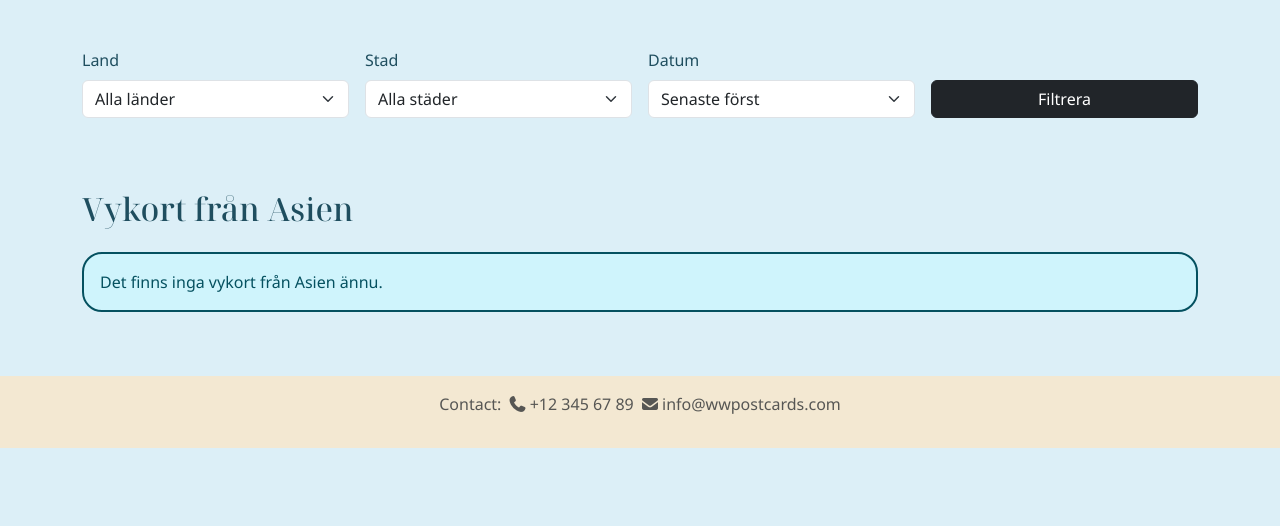
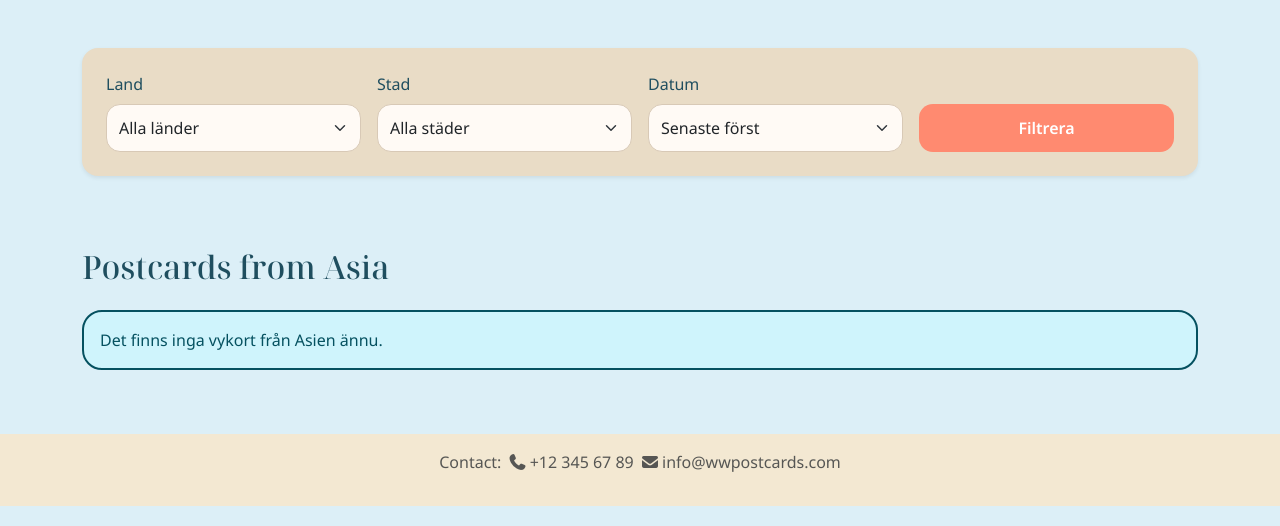
Before and after one commit to Kimberly-Cicek/WWPostcards, a PHP site: page /feed.asia.php in a window 1280 px wide. Shown: the part 182-708 px from the top of the page. Run offline with PHP 8.4, Linux system fonts and the light colour scheme; data that the repository does not hold is empty; some libraries are stand-ins or nearby versions; some web fonts are replaced.

Commit message:
små fix

```diff
--- a/assets/css/style.css
+++ b/assets/css/style.css
@@ -432,6 +432,49 @@ header {
   color: white;
 }
 
+/* fejk-filtrering */
+
+.filter-box {
+  background-color: #e9dcc6;
+  border-radius: 24px;
+  padding: 1.5rem;
+  box-shadow: 0 6px 18px rgba(0, 0, 0, 0.05);
+}
+
+.filter-box .form-select {
+  background-color: #fffaf5;
+  border: 1px solid #d8c9b6;
+  border-radius: 14px;
+  min-height: 48px;
+}
+
+.filter-box .form-select:focus {
+  border-color: #ff8a70;
+  box-shadow: 0 0 0 0.2rem rgba(255, 138, 112, 0.18);
+}
+
+.filter-btn {
+  background-color: #ff8a70;
+  color: white;
+  border: none;
+  border-radius: 14px;
+  min-height: 48px;
+  font-weight: 600;
+}
+
+.filter-btn:hover {
+  background-color: #f5795d;
+}
+
+.postcard-card {
+  transition: transform 0.2s ease, box-shadow 0.2s ease;
+}
+
+.postcard-card:hover {
+  transform: translateY(-4px);
+  box-shadow: 0 10px 24px rgba(0, 0, 0, 0.08);
+}
+
 
 /* Footer */
 footer {
--- a/feed.asia.php
+++ b/feed.asia.php
@@ -33,10 +33,11 @@ $postcards = $stmt->fetchAll();
 ?>
 
 <div class="container mb-4">
+    <div class="filter-box p-4 rounded-4 shadow-sm">
         <form class="row g-3">
             <div class="col-md-3">
-            <label class="form-label">Land</label>
-            <select class="form-select">
+                <label for="country" class="form-label filter-label">Land</label>
+                <select id="country" class="form-select custom-select">
                     <option selected>Alla länder</option>
                     <option>Japan</option>
                     <option>Thailand</option>
@@ -45,8 +46,8 @@ $postcards = $stmt->fetchAll();
             </div>
 
             <div class="col-md-3">
-            <label class="form-label">Stad</label>
-            <select class="form-select">
+                <label for="city" class="form-label filter-label">Stad</label>
+                <select id="city" class="form-select custom-select">
                     <option selected>Alla städer</option>
                     <option>Tokyo</option>
                     <option>Bangkok</option>
@@ -55,21 +56,25 @@ $postcards = $stmt->fetchAll();
             </div>
 
             <div class="col-md-3">
-            <label class="form-label">Datum</label>
-            <select class="form-select">
+                <label for="date" class="form-label filter-label">Datum</label>
+                <select id="date" class="form-select custom-select">
                     <option selected>Senaste först</option>
                     <option>Äldsta först</option>
+                    <option>Denna månad</option>
+                    <option>Detta år</option>
                 </select>
             </div>
 
             <div class="col-md-3 d-flex align-items-end">
-            <button type="button" class="btn btn-dark w-100">Filtrera</button>
+                <button type="button" class="btn filter-btn w-100">Filtrera</button>
             </div>
         </form>
     </div>
+</div>
+
 
 <div class="container py-5">
-    <h1 class="h2 mb-4">Vykort från Asien</h1>
+    <h1 class="h2 mb-4">Postcards from Asia</h1>
 
     <?php if ($postcards): ?>
         <div class="row g-4">
```
Also changed, not shown: my_page.php (+9 -7 lines). Lines whose indentation alone changed are shown as unchanged.
